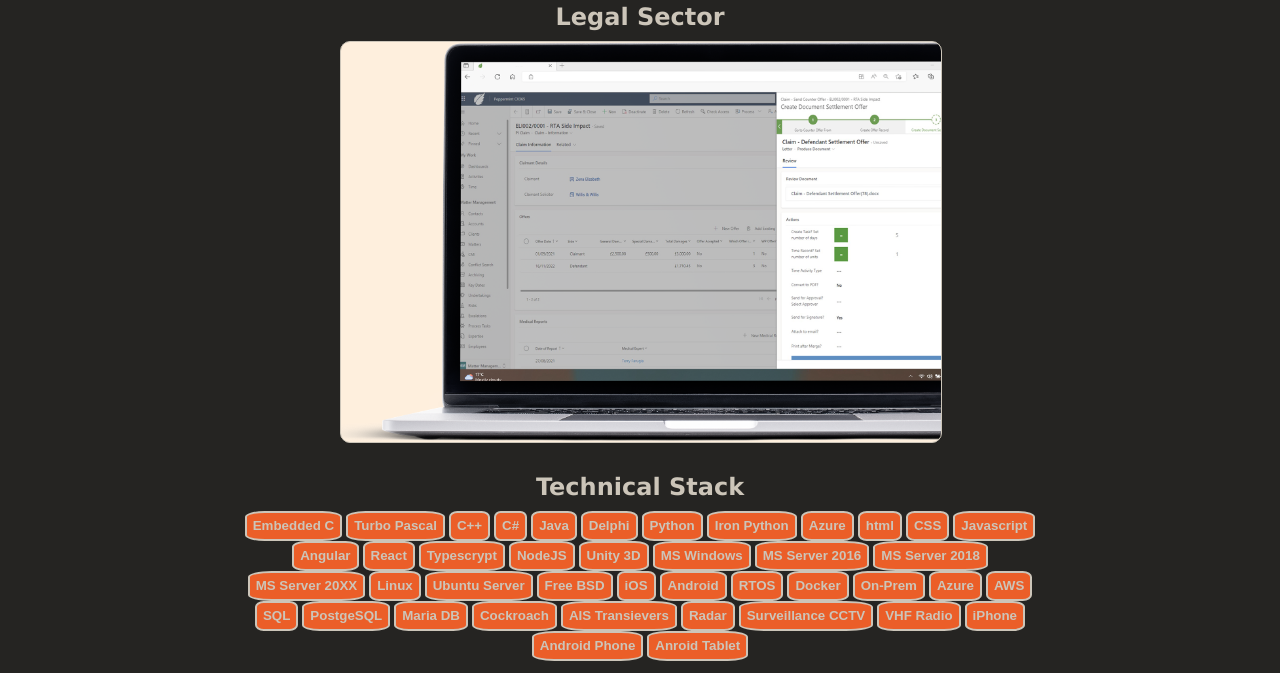
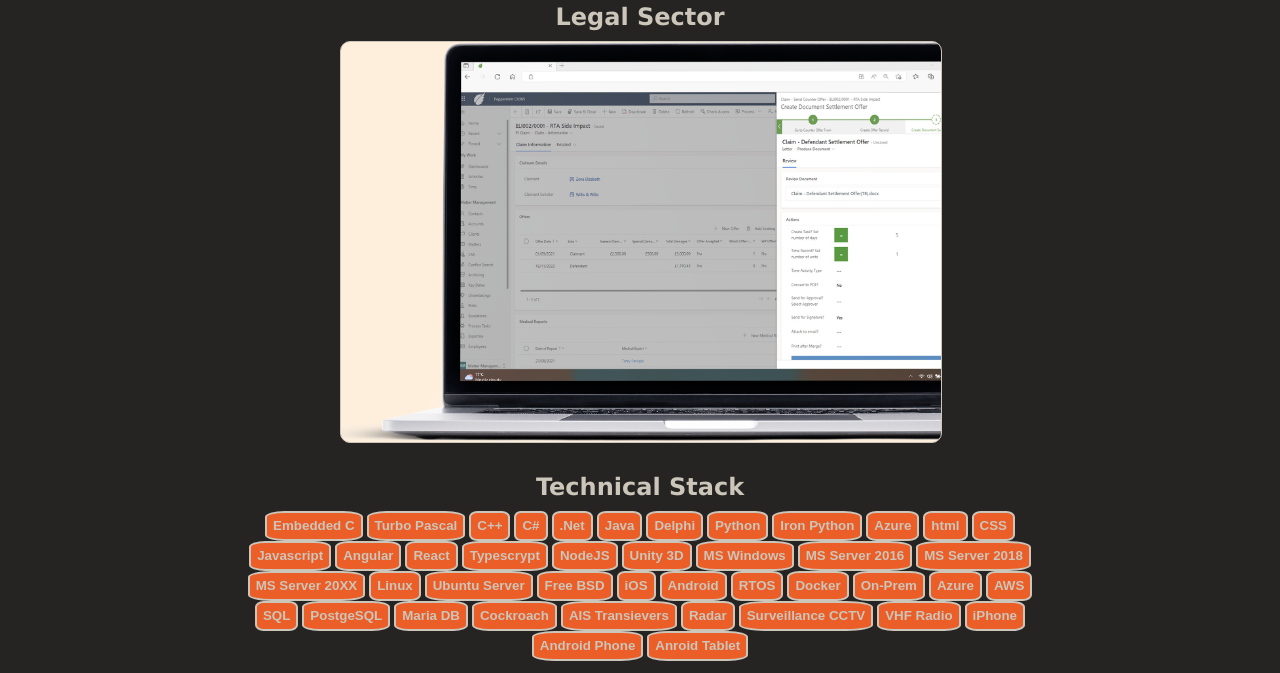
Before and after one commit to Jones2270/Chris-Jones, a plain HTML site: page RWK.html in a window 1280 px wide. Shown: the part 127-800 px from the top of the page. Drawn offline with nearby package versions, Linux system fonts and the light colour scheme.

Commit message:
skills update

```diff
--- a/RWK.html
+++ b/RWK.html
@@ -75,6 +75,7 @@
             <button class="tech-button">Turbo Pascal</button>
             <button class="tech-button">C++</button>
             <button class="tech-button">C#</button>
+            <button class="tech-button">.Net </button>
             <button class="tech-button">Java</button>
             <button class="tech-button">Delphi</button>
             <button class="tech-button">Python</button>
```
